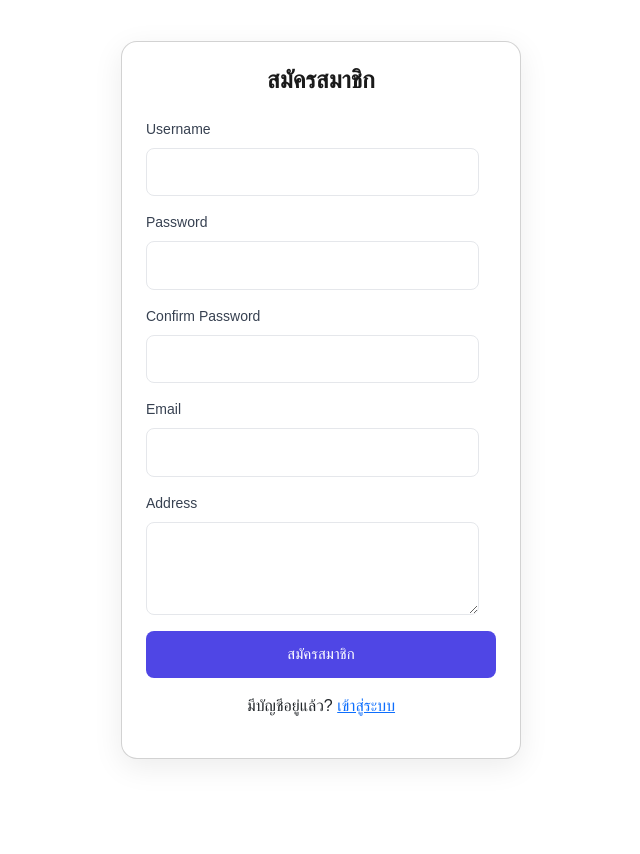
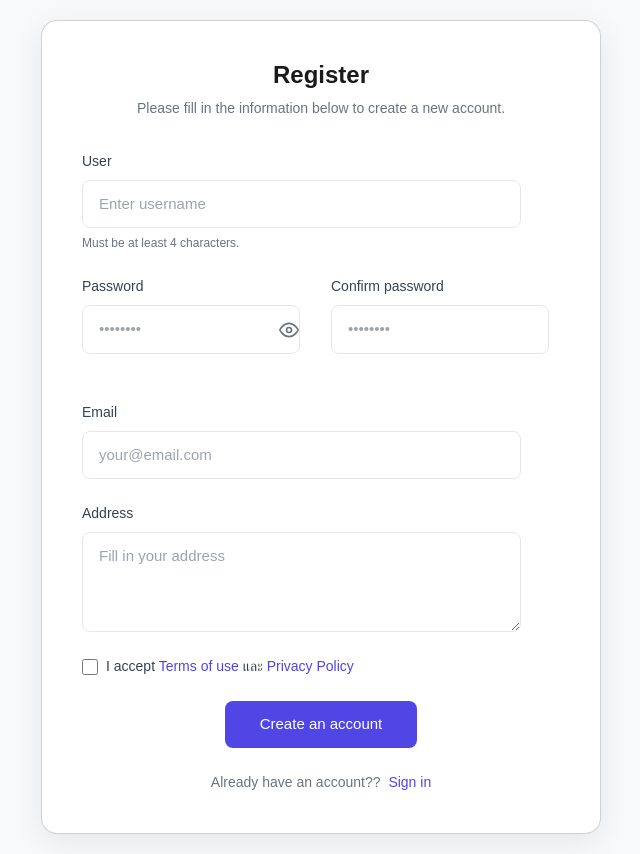
Before and after one commit to TunUsaha/954417, a PHP site: page /register.php in a window 1280 px wide. Shown: the whole page, without its empty margins (319-959 px from the left). Before the commit the page ends 761 px from the top, so only its background shows below. Run offline with PHP 8.4, Linux system fonts and the light colour scheme; some libraries are stand-ins or nearby versions.

Commit message:
register css

```diff
--- a/register.php
+++ b/register.php
@@ -10,38 +10,113 @@
     <link rel="stylesheet" href="styles.css">
 </head>
 <body>
-    <div class="container d-flex justify-content-center align-items-center vh-100">
-        <div class="card p-4" style="width: 400px;">
-            <h2 class="text-center mb-4">สมัครสมาชิก</h2>
-            <form id="registerForm" action="register_process.php" method="POST">
-                <div class="mb-3">
-                    <label for="username" class="form-label">Username</label>
-                    <input type="text" name="username" id="username" class="form-control" required>
+<div class="register">
+    <div class="card">
+        <div class="form-header">
+            <h2>Register</h2>
+            <p class="subtitle">Please fill in the information below to create a new account.</p>
+        </div>
+
+        <form id="registerForm" action="register_process.php" method="POST" class="registration-form">
+            <div class="form-group">
+                <label for="username" class="form-label">User</label>
+                <div class="input-wrapper">
+                    <input
+                        type="text"
+                        name="username"
+                        id="username"
+                        class="form-control"
+                        placeholder="Enter username"
+                        required
+                    >
+                    <div class="input-info">Must be at least 4 characters.</div>
                 </div>
-                <div class="mb-3">
+            </div>
+
+            <div class="form-row">
+                <div class="form-group">
                     <label for="password" class="form-label">Password</label>
-                    <input type="password" name="password" id="password" class="form-control" required>
+                    <div class="input-wrapper password-input">
+                        <input
+                            type="password"
+                            name="password"
+                            id="password"
+                            class="form-control"
+                            placeholder="••••••••"
+                            required
+                        >
+                        <button type="button" class="toggle-password">
+                            <svg viewBox="0 0 24 24" width="20" height="20" stroke="currentColor" stroke-width="2" fill="none">
+                                <path d="M1 12s4-8 11-8 11 8 11 8-4 8-11 8-11-8-11-8z"></path>
+                                <circle cx="12" cy="12" r="3"></circle>
+                            </svg>
+                        </button>
+                    </div>
                 </div>
-                <div class="mb-3">
-                    <label for="confirm_password" class="form-label">Confirm Password</label>
-                    <input type="password" name="confirm_password" id="confirm_password" class="form-control" required>
+
+                <div class="form-group">
+                    <label for="confirm_password" class="form-label">Confirm password</label>
+                    <div class="input-wrapper password-input">
+                        <input
+                            type="password"
+                            name="confirm_password"
+                            id="confirm_password"
+                            class="form-control"
+                            placeholder="••••••••"
+                            required
+                        >
+                    </div>
                 </div>
-                <div class="mb-3">
-                    <label for="email" class="form-label">Email</label>
-                    <input type="email" name="email" id="email" class="form-control" required>
+            </div>
+
+            <div class="form-group">
+                <label for="email" class="form-label">Email</label>
+                <div class="input-wrapper">
+                    <input
+                        type="email"
+                        name="email"
+                        id="email"
+                        class="form-control"
+                        placeholder="your@email.com"
+                        required
+                    >
                 </div>
-                <div class="mb-3">
-                    <label for="address" class="form-label">Address</label>
-                    <textarea name="address" id="address" class="form-control" rows="3" required></textarea>
+            </div>
+
+            <div class="form-group">
+                <label for="address" class="form-label">Address</label>
+                <div class="input-wrapper">
+                    <textarea
+                        name="address"
+                        id="address"
+                        class="form-control"
+                        rows="3"
+                        placeholder="Fill in your address"
+                        required
+                    ></textarea>
                 </div>
-                <button type="submit" class="btn btn-primary w-100">สมัครสมาชิก</button>
-            </form>
-            <div class="text-center mt-3">
-                <p>มีบัญชีอยู่แล้ว? <a href="login.php">เข้าสู่ระบบ</a></p>
             </div>
+
+            <div class="form-group">
+                <label class="checkbox-wrapper">
+                    <input type="checkbox" name="terms" required>
+                    <span class="checkbox-label">
+                    I accept <a href="#" class="link">Terms of use</a> และ <a href="#" class="link">Privacy Policy</a>
+                    </span>
+                </label>
+            </div>
+
+            <button type="submit" class="btn-primary">
+            Create an account
+            </button>
+        </form>
+
+        <div class="login-link">
+            <span>Already have an account??</span>
+            <a href="login.php">Sign in</a>
         </div>
     </div>
-
+</div>
 
     <script src="https://cdn.jsdelivr.net/npm/bootstrap@5.3.0-alpha1/dist/js/bootstrap.bundle.min.js"></script>
     <script src="https://cdn.jsdelivr.net/npm/sweetalert2@11"></script>
@@ -55,8 +130,8 @@
             e.preventDefault();
             Swal.fire({
                 icon: 'error',
-                title: 'ข้อผิดพลาด!',
-                text: 'รหัสผ่านไม่ตรงกัน กรุณาตรวจสอบอีกครั้ง',
+                title: 'Error!',
+                text: "Passwords don't match Please check again.",
             });
         }
     });
@@ -66,7 +141,7 @@
     <script>
         Swal.fire({
             icon: 'error',
-            title: 'ข้อผิดพลาด!',
+            title: 'Error',
             text: '<?php echo $_SESSION['error']; ?>'
         });
     </script>
--- a/styles.css
+++ b/styles.css
@@ -1,8 +1,10 @@
+/* Base styles */
 body {
     font-family: "Prompt", "kanit", sans-serif;
 }
 
-.login {
+/* Shared styles for login and register */
+.login, .register {
     display: flex;
     justify-content: center;
     align-items: center;
@@ -19,6 +21,11 @@ body {
     width: 100%;
     max-width: 420px;
     transition: transform 0.3s ease;
+}
+
+/* For register page, make card wider */
+.register .card {
+    max-width: 560px;
 }
 
 .logo-container {
@@ -56,6 +63,18 @@ h2 {
     margin-right: 16px;
 }
 
+/* Register-specific form layout */
+.register .form-row {
+    display: grid;
+    grid-template-columns: 1fr 1fr;
+    gap: 20px;
+    margin-bottom: 24px;
+}
+
+.register .form-row .form-group {
+    margin-right: 0;
+}
+
 .password-header {
     display: flex;
     justify-content: space-between;
@@ -68,18 +87,6 @@ h2 {
     font-size: 14px;
     font-weight: 500;
     display: block;
-}
-
-.forgot-password {
-    color: #4f46e5;
-    font-size: 14px;
-    text-decoration: none;
-    transition: color 0.2s ease;
-}
-
-.forgot-password:hover {
-    color: #4338ca;
-    text-decoration: underline;
 }
 
 .input-wrapper {
@@ -96,6 +103,13 @@ h2 {
     transition: all 0.2s ease;
 }
 
+/* Make textarea full width */
+textarea.form-control {
+    width: 95%;
+    resize: vertical;
+    min-height: 100px;
+}
+
 .form-control:focus {
     outline: none;
     border-color: #4f46e5;
@@ -106,15 +120,35 @@ h2 {
     color: #9ca3af;
 }
 
-.remember-me {
-    margin-bottom: 24px;
+/* Password visibility toggle for register */
+.password-input {
+    position: relative;
 }
 
+.toggle-password {
+    position: absolute;
+    right: 12px;
+    top: 50%;
+    transform: translateY(-50%);
+    background: none;
+    border: none;
+    padding: 0;
+    color: #6b7280;
+    cursor: pointer;
+    transition: color 0.2s ease;
+}
+
+.toggle-password:hover {
+    color: #4f46e5;
+}
+
+/* Checkbox styles */
 .checkbox-wrapper {
     display: flex;
-    align-items: center;
+    align-items: flex-start;
     gap: 8px;
     cursor: pointer;
+    margin-bottom: 16px;
 }
 
 .checkbox-wrapper input[type="checkbox"] {
@@ -123,13 +157,27 @@ h2 {
     border: 1.5px solid #e5e7eb;
     border-radius: 4px;
     cursor: pointer;
+    margin-top: 3px;
 }
 
 .checkbox-label {
     color: #374151;
     font-size: 14px;
+    line-height: 1.5;
 }
 
+/* Links */
+.link {
+    color: #4f46e5;
+    text-decoration: none;
+    transition: color 0.2s ease;
+}
+
+.link:hover {
+    text-decoration: underline;
+}
+
+/* Button styles */
 .btn-primary {
     width: 40%;
     padding: 12px 24px;
@@ -145,7 +193,6 @@ h2 {
     display: block;
 }
 
-
 .btn-primary:hover {
     background-color: #4338ca;
     transform: translateY(-1px);
@@ -155,31 +202,59 @@ h2 {
     transform: translateY(0);
 }
 
-.signup-link {
+/* Login/Register link styles */
+.signup-link, .login-link {
     margin-top: 24px;
     text-align: center;
     font-size: 14px;
 }
 
-.signup-link span {
+.signup-link span, .login-link span {
     color: #6b7280;
 }
 
-.signup-link a {
+.signup-link a, .login-link a {
     color: #4f46e5;
     text-decoration: none;
     font-weight: 500;
     margin-left: 4px;
 }
 
-.signup-link a:hover {
+.signup-link a:hover, .login-link a:hover {
     text-decoration: underline;
 }
 
-/* Optional: Add responsive adjustments */
-@media (max-width: 480px) {
+/* Validation states */
+.form-control.is-invalid {
+    border-color: #dc2626;
+}
+
+.form-control.is-invalid:focus {
+    box-shadow: 0 0 0 4px rgba(220, 38, 38, 0.1);
+}
+
+.error-message {
+    color: #dc2626;
+    font-size: 12px;
+    margin-top: 6px;
+}
+
+/* Helper text */
+.input-info {
+    color: #6b7280;
+    font-size: 12px;
+    margin-top: 6px;
+}
+
+/* Responsive adjustments */
+@media (max-width: 640px) {
     .card {
         padding: 24px;
+    }
+
+    .register .form-row {
+        grid-template-columns: 1fr;
+        gap: 16px;
     }
 
     h2 {
@@ -189,4 +264,12 @@ h2 {
     .btn-primary {
         padding: 10px 20px;
     }
+
+    .form-control {
+        width: 90%;
+    }
+
+    textarea.form-control {
+        width: 90%;
+    }
 }
```
